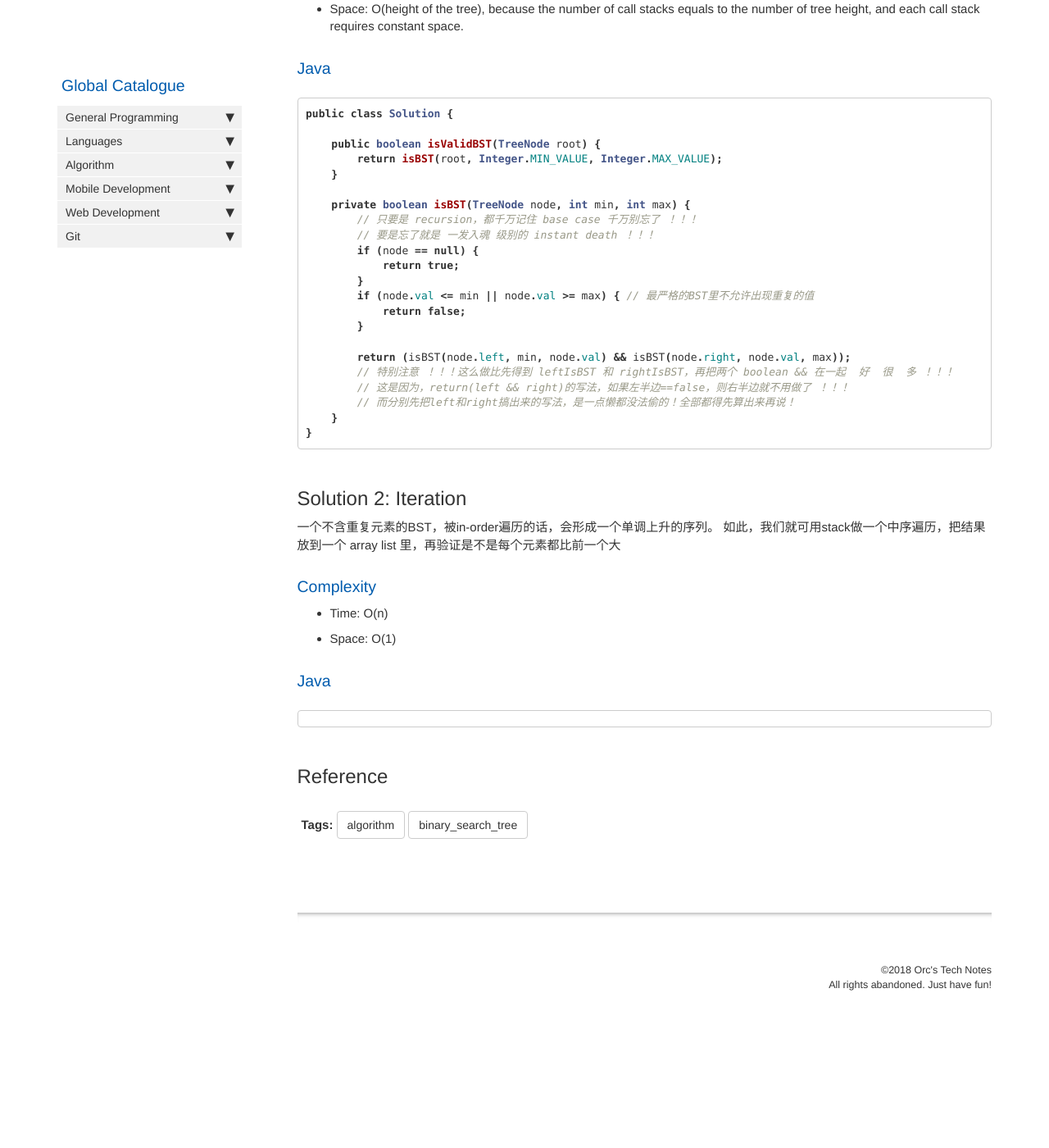
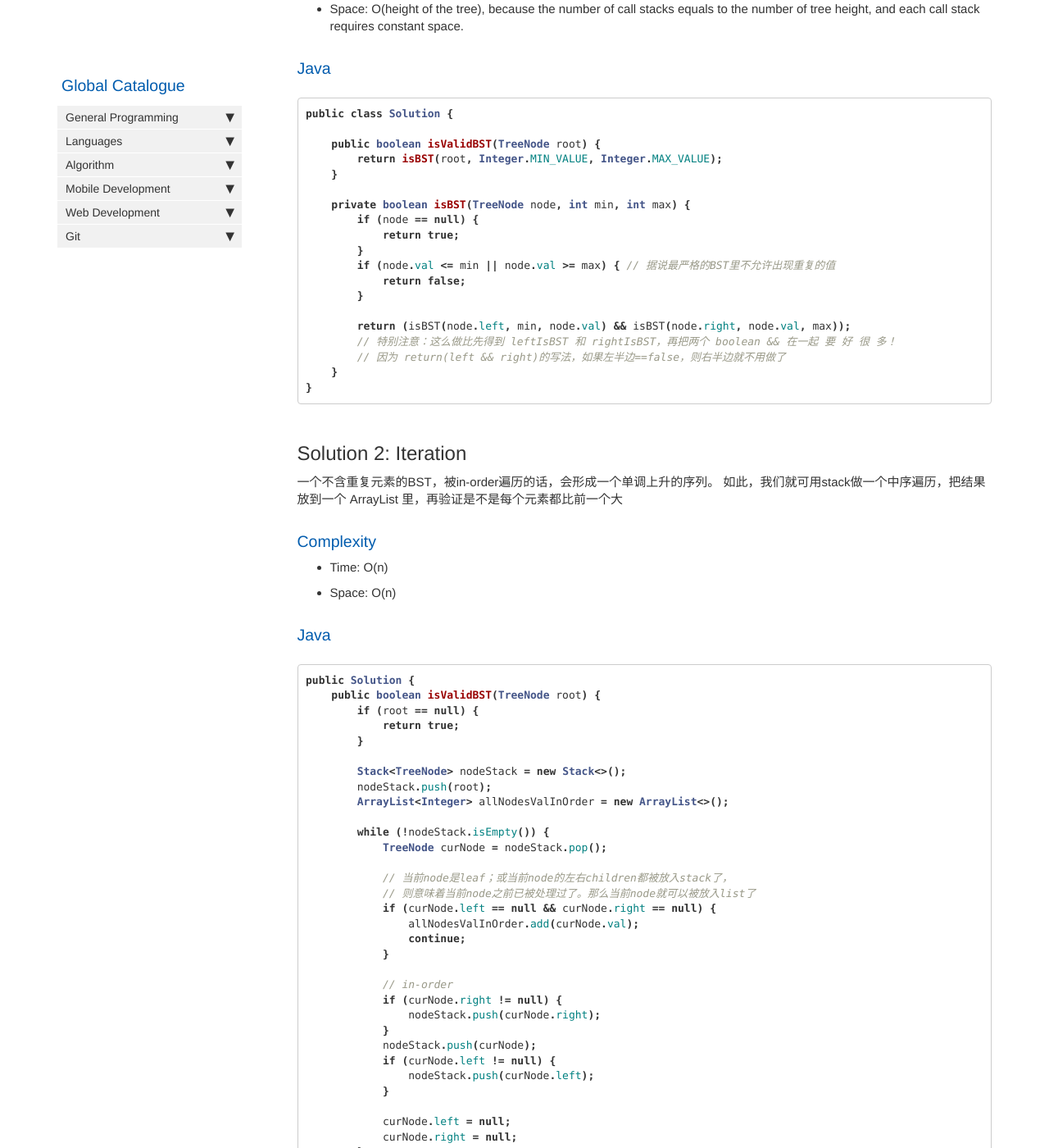
Before and after one commit to HungryOrc/hungryorc.github.io, a Jekyll site: the page built from pages/algorithm/algorithm_validate_bst.md, in a window 1280 px wide and 1400 px high, scrolled down 888 px. Shown: the whole window at 82% size. Built offline with Jekyll 4.4.1, drawn with Linux system fonts in a browser that asks for light colours; nearby versions of some CDN libraries; comment, search, counter and statistics services are not loaded; before the commit the page ends 2149 px from its top, so only the background shows below that; some of the changed text lies outside the part shown.

Commit message:
Update algorithm_validate_bst.md

````diff
--- a/pages/algorithm/algorithm_validate_bst.md
+++ b/pages/algorithm/algorithm_validate_bst.md
@@ -47,33 +47,71 @@ public class Solution {
     }
 
     private boolean isBST(TreeNode node, int min, int max) {
-        // 只要是 recursion，都千万记住 base case 千万别忘了 ！！！
-        // 要是忘了就是 一发入魂 级别的 instant death ！！！
         if (node == null) {
             return true;
         }
-        if (node.val <= min || node.val >= max) { // 最严格的BST里不允许出现重复的值
+        if (node.val <= min || node.val >= max) { // 据说最严格的BST里不允许出现重复的值
             return false;
         }
 
         return (isBST(node.left, min, node.val) && isBST(node.right, node.val, max));
-        // 特别注意 ！！！这么做比先得到 leftIsBST 和 rightIsBST，再把两个 boolean && 在一起  好  很  多 ！！！
-        // 这是因为，return(left && right)的写法，如果左半边==false，则右半边就不用做了 ！！！
-        // 而分别先把left和right搞出来的写法，是一点懒都没法偷的！全部都得先算出来再说！
+        // 特别注意：这么做比先得到 leftIsBST 和 rightIsBST，再把两个 boolean && 在一起 要 好 很 多！
+        // 因为 return(left && right)的写法，如果左半边==false，则右半边就不用做了
     }
 }
 ```
 
 ## Solution 2: Iteration
 一个不含重复元素的BST，被in-order遍历的话，会形成一个单调上升的序列。
-如此，我们就可用stack做一个中序遍历，把结果放到一个 array list 里，再验证是不是每个元素都比前一个大
+如此，我们就可用stack做一个中序遍历，把结果放到一个 ArrayList 里，再验证是不是每个元素都比前一个大
 
 ### Complexity
 * Time: O(n)
-* Space: O(1)
+* Space: O(n)
 
 ### Java
 ```java
+public Solution {
+    public boolean isValidBST(TreeNode root) {
+        if (root == null) {
+            return true;
+        }
+
+        Stack<TreeNode> nodeStack = new Stack<>();
+        nodeStack.push(root);
+        ArrayList<Integer> allNodesValInOrder = new ArrayList<>();
+
+        while (!nodeStack.isEmpty()) {
+            TreeNode curNode = nodeStack.pop();
+
+            // 当前node是leaf；或当前node的左右children都被放入stack了，
+            // 则意味着当前node之前已被处理过了。那么当前node就可以被放入list了
+            if (curNode.left == null && curNode.right == null) {
+                allNodesValInOrder.add(curNode.val);
+                continue;
+            }
+
+            // in-order
+            if (curNode.right != null) {
+                nodeStack.push(curNode.right);
+            }
+            nodeStack.push(curNode);
+            if (curNode.left != null) {
+                nodeStack.push(curNode.left);
+            }
+
+            curNode.left = null;
+            curNode.right = null;
+        }
+
+        for (int i = 1; i < allNodesValInOrder.size(); i++) {
+            if (allNodesValInOrder.get(i) <= allNodesValInOrder.get(i - 1)) {
+                return false;
+            }
+        }
+        return true;
+    }
+}
 ```
 
 ## Reference
````
